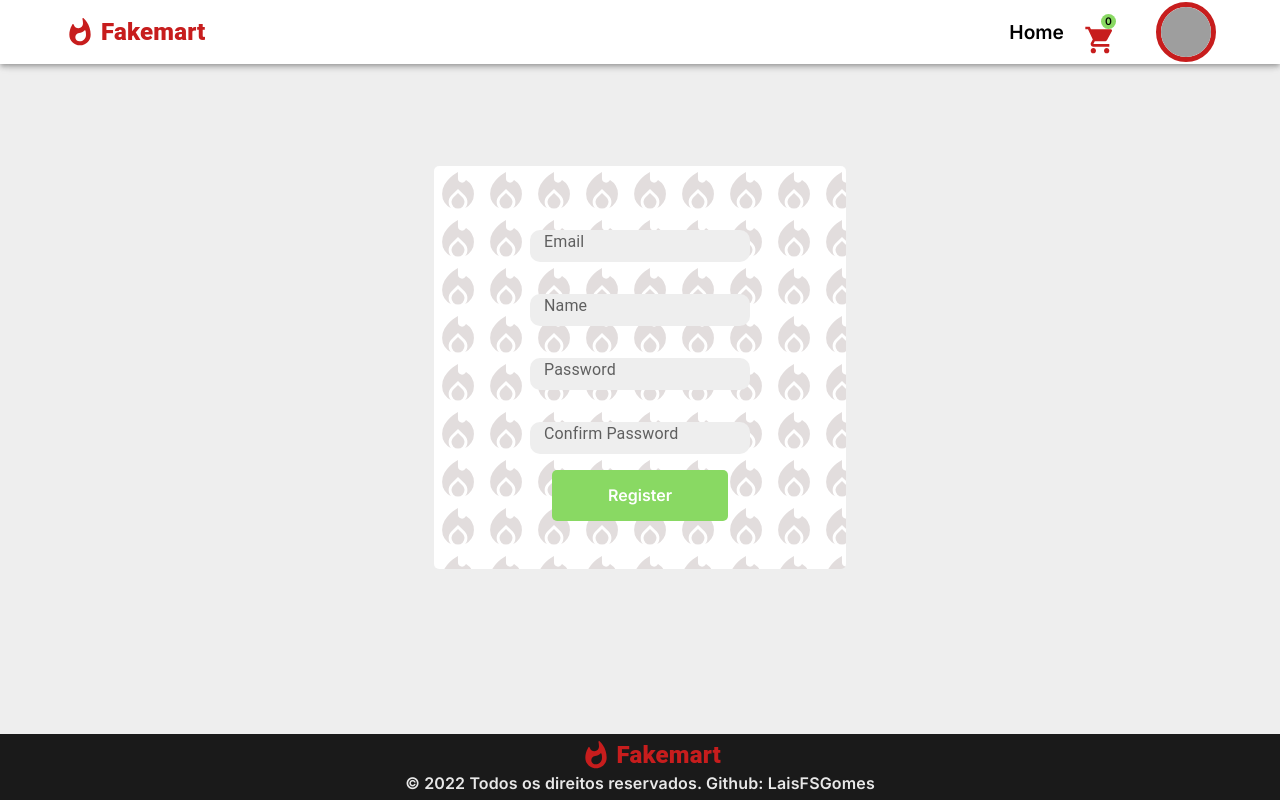
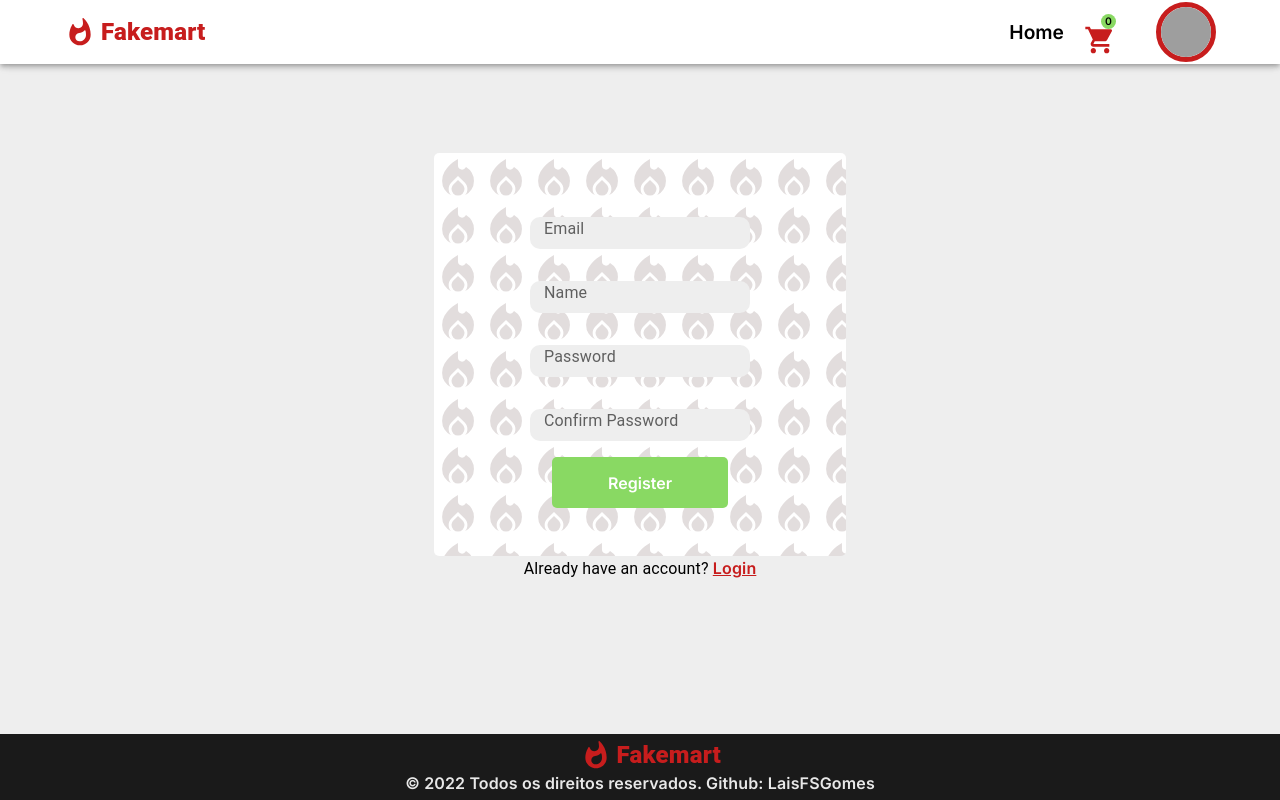
Before and after one commit to LaisFSGomes/invetory-management-system, a React (Create React App) app: page /register in a window 1280 px wide. Built offline with nearby package versions, Linux system fonts and the light colour scheme; grey boxes are pictures that could not be loaded.

Commit message:
chore: lincando as novas rotas em todo o projeto

```diff
--- a/src/components/AppBarResponsive/AppBarResponsive.tsx
+++ b/src/components/AppBarResponsive/AppBarResponsive.tsx
@@ -77,7 +77,13 @@
                 <NavItem to={PagesRoutes.products}>Home</NavItem>
               </MenuItem>
               <MenuItem>
-                <NavItem to={PagesRoutes.cart}>Carrinho</NavItem>
+                <NavItem to={PagesRoutes.cart}>Cart</NavItem>
+              </MenuItem>
+              <MenuItem>
+                <NavItem to={PagesRoutes.login}>Login</NavItem>
+              </MenuItem>
+              <MenuItem>
+                <NavItem to={PagesRoutes.register}>Register</NavItem>
               </MenuItem>
             </MenuMobile>
             <Logo />
--- a/src/features/Login/Login.styles.ts
+++ b/src/features/Login/Login.styles.ts
@@ -1,9 +1,12 @@
 import { Box } from "@mui/material";
 import { styled } from "@mui/system";
 import fireLogo from "assets/img/fireLogo.svg";
+import { Link } from "react-router-dom";
 
 export const LoginWrapper = styled(Box)({
   display: "flex",
+  flexDirection: "column",
+  alignItems: "center",
   margin: "auto",
 });
 
@@ -49,3 +52,7 @@
     cursor: "pointer",
   },
 });
+
+export const LinkRegister = styled(Link)({
+  color: "#C71D1D",
+});
--- a/src/features/Login/Login.tsx
+++ b/src/features/Login/Login.tsx
@@ -1,8 +1,9 @@
 import { AppBarResponsive, Footer } from "components";
 import { Input } from "components/Input";
 import React from "react";
-import { LoginWrapper, LoginContainer, Button } from "./Login.styles";
-import { InputLabel } from '@mui/material';
+import { LoginWrapper, LoginContainer, Button, LinkRegister } from "./Login.styles";
+import { InputLabel, Typography } from '@mui/material';
+import { PagesRoutes } from "features/constants";
 
 
 export const Login: React.FC = () => {
@@ -36,6 +37,9 @@
         />
          <Button>Login</Button>
       </LoginContainer>
+      <Typography>
+        Are you new here? <LinkRegister to = {PagesRoutes.register}>Create an account</LinkRegister>
+      </Typography>
     </LoginWrapper>
     <Footer />
    </React.Fragment>
--- a/src/features/Register/Register.styles.ts
+++ b/src/features/Register/Register.styles.ts
@@ -1,9 +1,12 @@
 import { Box } from "@mui/material";
 import { styled } from "@mui/system";
 import fireLogo from "assets/img/fireLogo.svg";
+import { Link } from "react-router-dom";
 
 export const LoginWrapper = styled(Box)({
   display: "flex",
+  flexDirection: "column",
+  alignItems: "center",
   margin: "auto",
 });
 
@@ -49,3 +52,6 @@
     cursor: "pointer",
   },
 });
+export const LinkRegister = styled(Link)({
+  color: "#C71D1D",
+});
--- a/src/features/Register/Register.tsx
+++ b/src/features/Register/Register.tsx
@@ -1,7 +1,9 @@
+import { Typography } from "@mui/material";
 import { AppBarResponsive, Footer } from "components";
 import { Input } from "components/Input";
+import { PagesRoutes } from "features/constants";
 import React from "react";
-import { Button, LoginContainer, LoginWrapper } from "./Register.styles";
+import { Button, LinkRegister, LoginContainer, LoginWrapper } from "./Register.styles";
 
 export const Register: React.FC = () => {
   const [inputEmailRegister, setInputEmailRegister] = React.useState("");
@@ -55,6 +57,9 @@
         />
          <Button>Register</Button>
       </LoginContainer>
+      <Typography>
+        Already have an account? <LinkRegister to = {PagesRoutes.login}>Login</LinkRegister>
+      </Typography>
     </LoginWrapper>
     <Footer />
    </React.Fragment>
```
